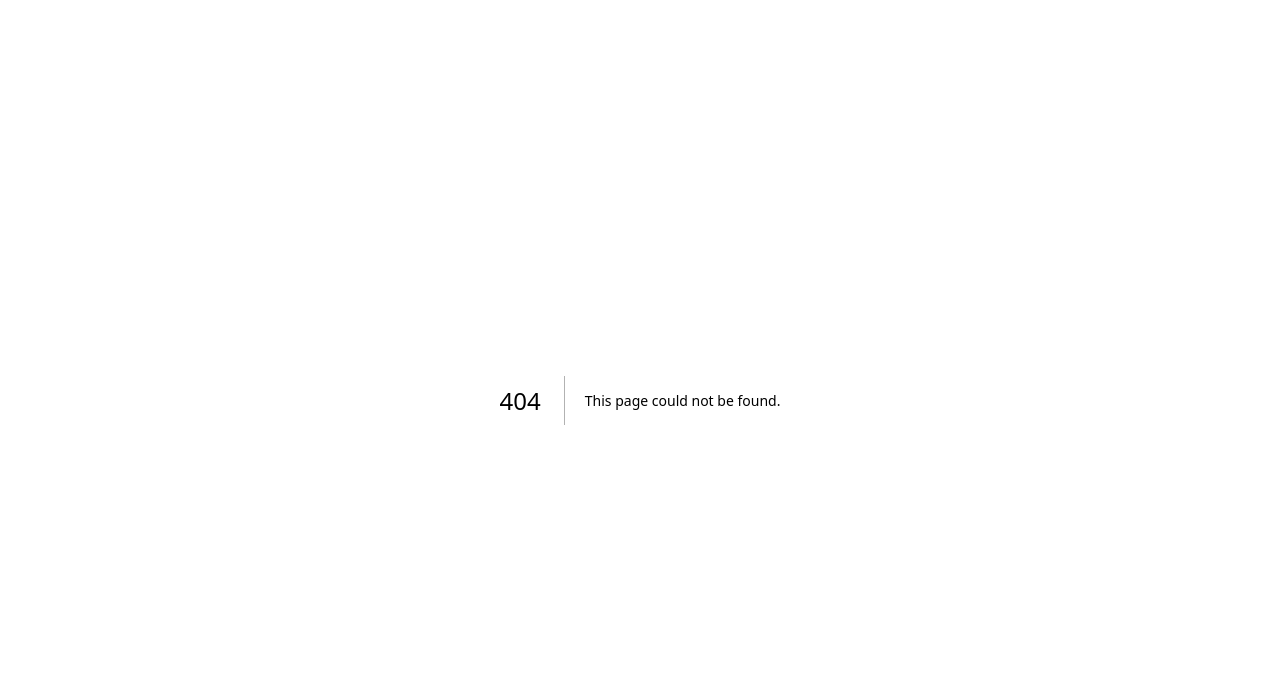
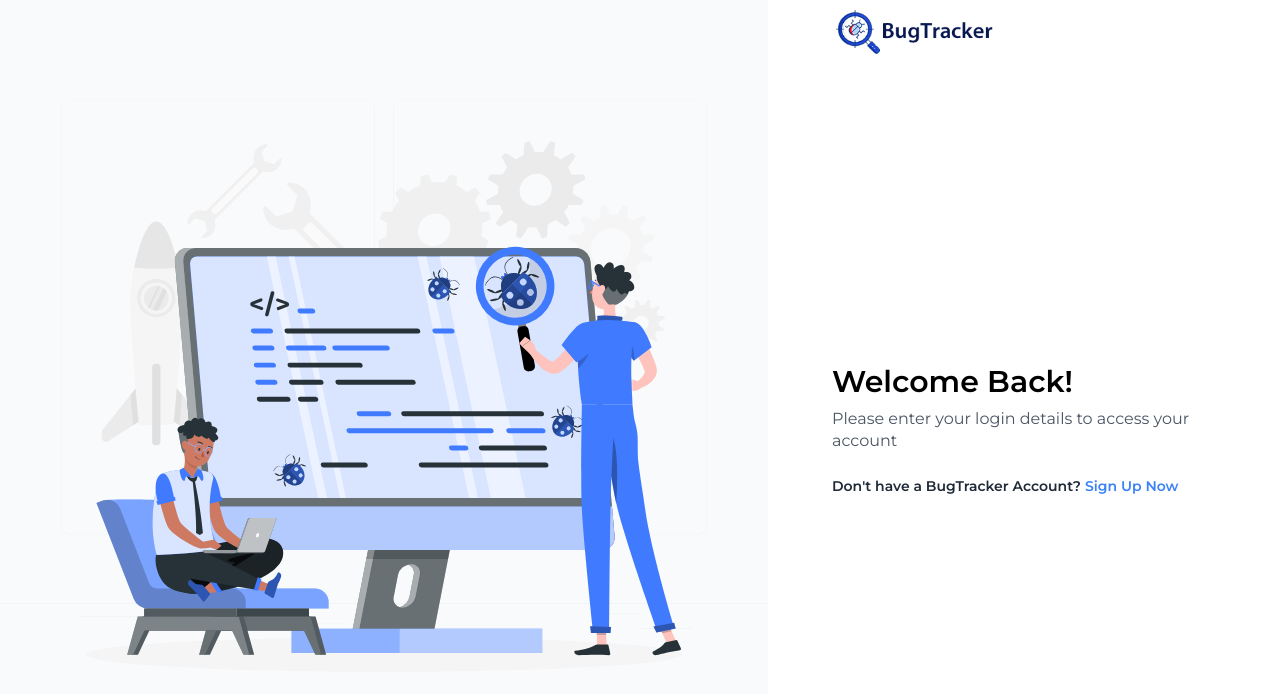
Before and after one commit to Tnaike/bug-tracker, a Next.js app: page /signin in a window 1280 px wide. Before the commit this address had no page. Shown: the top 694 px of the page. Built offline with nearby package versions, Linux system fonts and the light colour scheme.

Commit message:
Create signin page

```diff
--- /dev/null
+++ b/src/app/(root)/(authentication)/signin/page.tsx
@@ -0,0 +1,20 @@
+import AuthSectionHeader from '@/shared/components/AuthSectionHeader';
+import SignUpForm from '@/shared/components/SignUpForm';
+import Link from 'next/link';
+
+const SignIn = () => {
+  return (
+    <div>
+      <AuthSectionHeader title="Welcome Back!" subtitle="Please enter your login details to access your account" />
+      <div>{/* <SignInForm /> */}</div>
+      <div className="text-gray-800 text-sm font-semibold items-center">
+        Don't have a BugTracker Account?{' '}
+        <Link href="/signup" className="text-blue-500">
+          Sign Up Now
+        </Link>
+      </div>
+    </div>
+  );
+};
+
+export default SignIn;
--- a/src/app/(root)/(authentication)/signup/page.tsx
+++ b/src/app/(root)/(authentication)/signup/page.tsx
@@ -9,9 +9,9 @@ const SignUp = () => {
       <div>
         <SignUpForm />
       </div>
-      <div className="text-gray-800 text-sm font-medium items-center">
+      <div className="text-gray-800 text-sm font-semibold items-center">
         Have a BugTracker Account?{' '}
-        <Link href="/signin" className="text-blue-500 font-semibold">
+        <Link href="/signin" className="text-blue-500">
           Sign In
         </Link>
       </div>
--- a/src/shared/components/FormField/index.tsx
+++ b/src/shared/components/FormField/index.tsx
@@ -25,7 +25,7 @@ const FormField = ({
     >
       <div
         className={cn(
-          'mb-1 text-neutral-800 group-focus-within:text-blue-500 group-focus:text-blue-500',
+          'mb-1 text-neutral-800 font-medium group-focus-within:text-blue-500 group-focus:text-blue-500',
           className,
           hideLabel ? 'sr-only' : ''
         )}
--- a/src/shared/components/TextInput/index.tsx
+++ b/src/shared/components/TextInput/index.tsx
@@ -58,7 +58,7 @@ const TextInput = React.forwardRef<
         )}
         <input
           className={cn(
-            'block w-full rounded-[6px] border border-stroke-200 p-3 text-base font-normal text-text focus:border-blue-200 focus:outline-none focus:ring-blue-100 disabled:cursor-not-allowed disabled:bg-disabled disabled:text-input placeholder:text-slate-400',
+            'block w-full rounded-[6px] bg-slate-50 border border-stroke-200 p-3 text-base font-normal text-text focus:border-blue-200 focus:outline-none focus:ring-blue-100 disabled:cursor-not-allowed disabled:bg-disabled disabled:text-input placeholder:text-slate-400',
             { 'border-error': error },
             className
           )}
```
